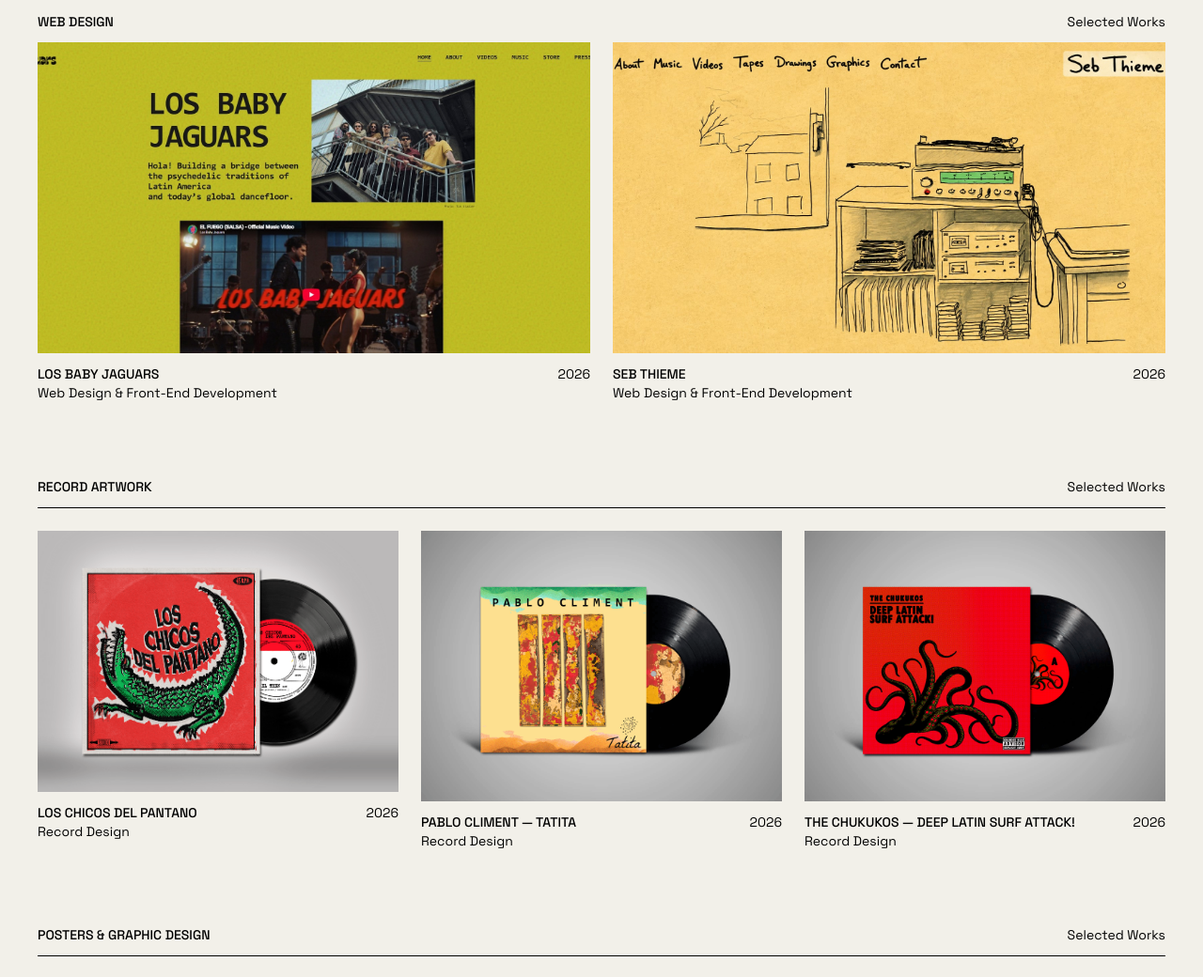
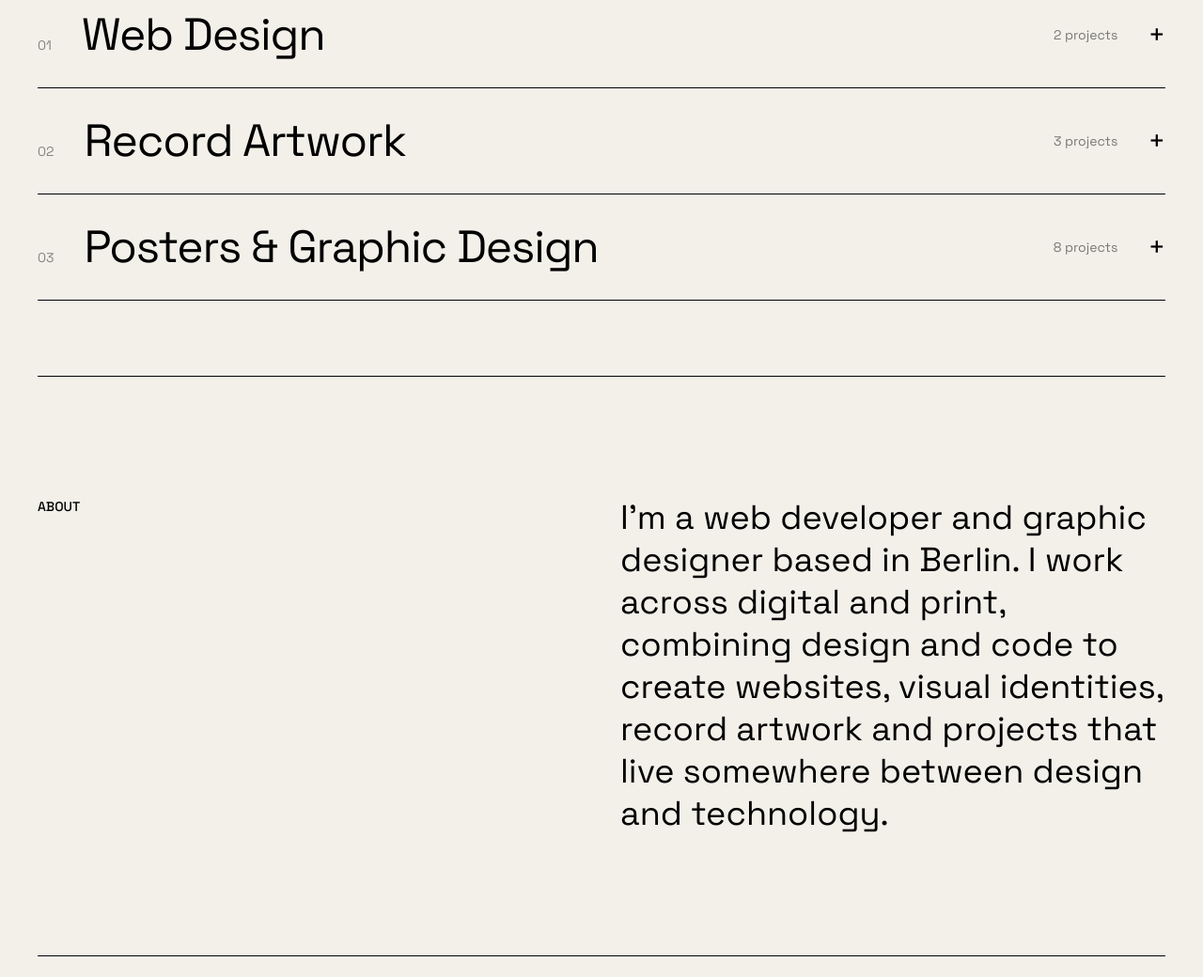
Before and after one commit to nachoguzman79/portfolio, a React app: page / in a window 1280 px wide. Shown: the part 1000-2040 px from the top of the page at 94% size. Built offline with nearby package versions, Linux system fonts and the light colour scheme; grey boxes are pictures that could not be loaded; the HTML template or start-up script is replaced by a standard one.

Commit message:
Add expandable portfolio categories

```diff
--- a/src/components/Work.jsx
+++ b/src/components/Work.jsx
@@ -1,19 +1,15 @@
 import { useState, useEffect } from 'react'
-
 import WebProject from './WebProject'
 import RecordProject from './RecordProject'
 import PosterProject from './PosterProject'
-
 import babyJaguars from '../assets/babyjaguars.jpg'
 import sebThieme from '../assets/sebthieme.jpg'
-
 import record01A from '../assets/record01A.png'
 import record01B from '../assets/record01B.png'
 import record02A from '../assets/record02A.png'
 import record02B from '../assets/record02B.png'
 import record03A from '../assets/record03A.png'
 import record03B from '../assets/record03B.png'
-
 import poster01 from '../assets/Poster01.png'
 import poster02 from '../assets/Poster02.png'
 import poster03 from '../assets/Poster03.jpg'
@@ -22,8 +18,6 @@ import poster06 from '../assets/Poster06.png'
 import poster07 from '../assets/Poster07.png'
 import poster08 from '../assets/Poster08.png'
 import poster09 from '../assets/Poster09.png'
-
-
 const webProjects = [
   {
     title: 'Los Baby Jaguars',
@@ -46,8 +40,6 @@ const webProjects = [
     technologies: 'React · Tailwind CSS',
   },
 ]
-
-
 const records = [
   {
     title: 'Los Chicos del Pantano',
@@ -68,8 +60,6 @@ const records = [
     year: '2026',
   },
 ]
-
-
 const posters = [
   { image: poster01, title: 'Poster 01' },
   { image: poster02, title: 'Poster 02' },
@@ -80,61 +70,68 @@ const posters = [
   { image: poster08, title: 'Poster 08' },
   { image: poster09, title: 'Poster 09' },
 ]
-
-
 function Work() {
+  const [openSections, setOpenSections] = useState([])
+  const toggleSection = (section) => {
+    setOpenSections((current) => current.includes(section)
+      ? current.filter((item) => item !== section)
+      : [...current, section])
+  }
+  const sectionHeader = (id, number, title, count) => (
+    <button
+      type="button"
+      aria-expanded={openSections.includes(id)}
+      aria-controls={`work-${id}`}
+      onClick={() => toggleSection(id)}
+      className="w-full flex items-center justify-between gap-4 py-6 md:py-8 border-b border-black text-left cursor-pointer group"
+    >
+      <span className="flex items-baseline gap-4 md:gap-8 min-w-0">
+        <span className="text-xs md:text-sm text-black/45">{number}</span>
+        <span className="text-2xl md:text-5xl font-normal tracking-tight group-hover:opacity-50 transition-opacity">{title}</span>
+      </span>
+      <span className="flex items-center gap-3 md:gap-8 shrink-0">
+        <span className="hidden sm:inline text-xs md:text-sm text-black/50">{count} projects</span>
+        <span className="text-2xl md:text-3xl font-light" aria-hidden="true">{openSections.includes(id) ? '−' : '+'}</span>
+      </span>
+    </button>
+  )
   const [selectedPoster, setSelectedPoster] = useState(null)
   const [selectedRecord, setSelectedRecord] = useState(null)
   const [selectedWebProject, setSelectedWebProject] = useState(null)
-
-
   /* POSTER NAVIGATION */
-
   const previousPoster = () => {
     setSelectedPoster((current) =>
       current === 0 ? posters.length - 1 : current - 1
     )
   }
-
   const nextPoster = () => {
     setSelectedPoster((current) =>
       current === posters.length - 1 ? 0 : current + 1
     )
   }
-
-
   /* RECORD NAVIGATION */
-
   const previousRecord = () => {
     setSelectedRecord((current) =>
       current === 0 ? records.length - 1 : current - 1
     )
   }
-
   const nextRecord = () => {
     setSelectedRecord((current) =>
       current === records.length - 1 ? 0 : current + 1
     )
   }
-
-
   /* WEB PROJECT NAVIGATION */
-
   const previousWebProject = () => {
     setSelectedWebProject((current) =>
       current === 0 ? webProjects.length - 1 : current - 1
     )
   }
-
   const nextWebProject = () => {
     setSelectedWebProject((current) =>
       current === webProjects.length - 1 ? 0 : current + 1
     )
   }
-
-
   /* KEYBOARD CONTROLS */
-
   useEffect(() => {
     if (
       selectedPoster === null &&
@@ -143,101 +140,61 @@ function Work() {
     ) {
       return
     }
-
     const handleKeyDown = (e) => {
-
       /* POSTERS */
-
       if (selectedPoster !== null) {
         if (e.key === 'ArrowLeft') {
           previousPoster()
         }
-
         if (e.key === 'ArrowRight') {
           nextPoster()
         }
       }
-
-
       /* RECORDS */
-
       if (selectedRecord !== null) {
         if (e.key === 'ArrowLeft') {
           previousRecord()
         }
-
         if (e.key === 'ArrowRight') {
           nextRecord()
         }
       }
-
-
       /* WEB PROJECTS */
-
       if (selectedWebProject !== null) {
         if (e.key === 'ArrowLeft') {
           previousWebProject()
         }
-
         if (e.key === 'ArrowRight') {
           nextWebProject()
         }
       }
-
-
       /* CLOSE */
-
       if (e.key === 'Escape') {
         setSelectedPoster(null)
         setSelectedRecord(null)
         setSelectedWebProject(null)
       }
     }
-
     window.addEventListener('keydown', handleKeyDown)
-
     return () => {
       window.removeEventListener('keydown', handleKeyDown)
     }
   }, [selectedPoster, selectedRecord, selectedWebProject])
-
-
   return (
     <section id="work" className="py-16 md:py-20">
-
-
       {/* SELECTED WORK HEADER */}
-
       <div className="flex justify-between items-end border-b border-black pb-3">
-
         <h2 className="text-sm font-medium uppercase">
           Selected Work
         </h2>
-
         <p className="text-sm">
           2020—2026
         </p>
-
       </div>
-
-
-      {/* WEB DESIGN */}
-
-      <div className="flex justify-between items-end mt-8 mb-3">
-
-        <p className="text-sm font-medium uppercase">
-          Web Design
-        </p>
-
-        <p className="text-sm">
-          Selected Works
-        </p>
-
-      </div>
-
-
-      <div className="grid grid-cols-1 md:grid-cols-2 gap-6">
-
+      {/* INTERACTIVE WORK CATEGORIES */}
+        {sectionHeader('web', '01', 'Web Design', webProjects.length)}
+        {openSections.includes('web') && (
+          <div id="work-web" className="grid grid-cols-1 md:grid-cols-2 gap-6 pt-6 pb-10">
             {webProjects.map((project, index) => (
               <WebProject
                 key={project.title}
@@ -248,29 +205,11 @@ function Work() {
                 onClick={() => setSelectedWebProject(index)}
               />
             ))}
-
           </div>
-
-
-      {/* RECORD DESIGN */}
-
-      <div className="mt-20">
-
-        <div className="flex justify-between items-end border-b border-black pb-3 mb-6">
-
-          <h2 className="text-sm font-medium uppercase">
-            Record Artwork
-          </h2>
-
-          <p className="text-sm">
-            Selected Works
-          </p>
-
-        </div>
-
-
-        <div className="grid grid-cols-1 md:grid-cols-3 gap-6">
-
+        )}
+        {sectionHeader('records', '02', 'Record Artwork', records.length)}
+        {openSections.includes('records') && (
+          <div id="work-records" className="grid grid-cols-1 md:grid-cols-3 gap-6 pt-6 pb-10">
             {records.map((record, index) => (
               <RecordProject
                 key={record.title}
@@ -281,31 +220,11 @@ function Work() {
                 onClick={() => setSelectedRecord(index)}
               />
             ))}
-
           </div>
-
-      </div>
-
-
-      {/* POSTERS & GRAPHIC DESIGN */}
-
-      <div className="mt-20">
-
-        <div className="flex justify-between items-end border-b border-black pb-3 mb-6">
-
-          <h2 className="text-sm font-medium uppercase">
-            Posters & Graphic Design
-          </h2>
-
-          <p className="text-sm">
-            Selected Works
-          </p>
-
-        </div>
-
-
-        <div className="grid grid-cols-2 md:grid-cols-4 gap-6">
-
+        )}
+        {sectionHeader('posters', '03', 'Posters & Graphic Design', posters.length)}
+        {openSections.includes('posters') && (
+          <div id="work-posters" className="grid grid-cols-2 md:grid-cols-4 gap-6 pt-6 pb-10">
             {posters.map((poster, index) => (
               <PosterProject
                 key={poster.title}
@@ -314,22 +233,15 @@ function Work() {
                 onClick={() => setSelectedPoster(index)}
               />
             ))}
-
           </div>
-
-      </div>
-
-
+        )}
         {/* WEB PROJECT LIGHTBOX */}
-
       {selectedWebProject !== null && (
         <div
           className="fixed inset-0 z-50 bg-[#f2f0e9] overflow-y-auto"
           onClick={() => setSelectedWebProject(null)}
         >
-
           {/* CLOSE */}
-
           <button
             onClick={() => setSelectedWebProject(null)}
             className="fixed top-6 right-6 text-black text-3xl cursor-pointer z-20"
@@ -337,10 +249,7 @@ function Work() {
           >
             ×
           </button>
-
-
           {/* PREVIOUS */}
-
           <button
             onClick={(e) => {
               e.stopPropagation()
@@ -351,58 +260,44 @@ function Work() {
           >
             ←
           </button>
-
-
           <div
             className="max-w-7xl mx-auto px-16 md:px-20 py-16 md:py-20"
             onClick={(e) => e.stopPropagation()}
           >
-
             {/* PROJECT INFO */}
-
             <div className="mb-12">
-
               <div className="flex justify-between items-end border-b border-black pb-3 mb-6">
                 <p className="text-sm font-medium uppercase">
                   Web Design
                 </p>
-
                 <p className="text-sm">
                   {webProjects[selectedWebProject].year}
                 </p>
               </div>
-
               <h2 className="text-5xl md:text-7xl lg:text-8xl font-medium uppercase leading-[0.9] tracking-tight max-w-5xl">
                 {webProjects[selectedWebProject].title}
               </h2>
-
               <div className="grid grid-cols-1 md:grid-cols-12 gap-y-8 md:gap-x-6 mt-10 md:mt-14 border-t border-black pt-5">
-
                 <div className="md:col-span-3">
                   <p className="text-xs uppercase mb-2">
                     Role
                   </p>
-
                   <p className="text-sm max-w-[15rem]">
                     {webProjects[selectedWebProject].role}
                   </p>
                 </div>
-
                 <div className="md:col-span-3">
                   <p className="text-xs uppercase mb-2">
                     Technologies
                   </p>
-
                   <p className="text-sm">
                     {webProjects[selectedWebProject].technologies}
                   </p>
                 </div>
-
                 <div className="md:col-span-6">
                   <p className="text-lg md:text-xl leading-snug max-w-xl">
                     {webProjects[selectedWebProject].description}
                   </p>
-
                   <a
                     href={webProjects[selectedWebProject].url}
                     target="_blank"
@@ -412,25 +307,16 @@ function Work() {
                     Visit Website ↗
                   </a>
                 </div>
-
               </div>
-
             </div>
-
-
             {/* WEBSITE IMAGE */}
-
             <img
               src={webProjects[selectedWebProject].image}
               alt={`${webProjects[selectedWebProject].title} website`}
               className="w-full h-auto"
             />
-
           </div>
-
-
           {/* NEXT */}
-
           <button
             onClick={(e) => {
               e.stopPropagation()
@@ -441,21 +327,15 @@ function Work() {
           >
             →
           </button>
-
         </div>
       )}
-
-
       {/* RECORD LIGHTBOX */}
-
       {selectedRecord !== null && (
         <div
           className="fixed inset-0 z-50 bg-black/90 flex items-center justify-center p-6 md:p-12"
           onClick={() => setSelectedRecord(null)}
         >
-
           {/* CLOSE */}
-
           <button
             onClick={() => setSelectedRecord(null)}
             className="absolute top-6 right-6 text-white text-3xl cursor-pointer z-10"
@@ -463,10 +343,7 @@ function Work() {
           >
             ×
           </button>
-
-
           {/* PREVIOUS */}
-
           <button
             onClick={(e) => {
               e.stopPropagation()
@@ -477,32 +354,23 @@ function Work() {
           >
             ←
           </button>
-
-
           {/* FRONT + BACK */}
-
           <div
             className="flex flex-col md:flex-row items-center justify-center gap-4 md:gap-6 w-full h-full"
             onClick={(e) => e.stopPropagation()}
           >
-
             <img
               src={records[selectedRecord].front}
               alt={`${records[selectedRecord].title} front cover`}
               className="max-w-full md:max-w-[42%] max-h-[80vh] object-contain"
             />
-
             <img
               src={records[selectedRecord].back}
               alt={`${records[selectedRecord].title} back cover`}
               className="max-w-full md:max-w-[42%] max-h-[80vh] object-contain"
             />
-
           </div>
-
-
           {/* NEXT */}
-
           <button
             onClick={(e) => {
               e.stopPropagation()
@@ -513,21 +381,15 @@ function Work() {
           >
             →
           </button>
-
         </div>
       )}
-
-
       {/* POSTER LIGHTBOX */}
-
       {selectedPoster !== null && (
         <div
           className="fixed inset-0 z-50 bg-black/90 flex items-center justify-center p-6 md:p-12"
           onClick={() => setSelectedPoster(null)}
         >
-
           {/* CLOSE */}
-
           <button
             onClick={() => setSelectedPoster(null)}
             className="absolute top-6 right-6 text-white text-3xl cursor-pointer z-10"
@@ -535,10 +397,7 @@ function Work() {
           >
             ×
           </button>
-
-
           {/* PREVIOUS */}
-
           <button
             onClick={(e) => {
               e.stopPropagation()
@@ -549,20 +408,14 @@ function Work() {
           >
             ←
           </button>
-
-
           {/* IMAGE */}
-
           <img
             src={posters[selectedPoster].image}
             alt={posters[selectedPoster].title}
             onClick={(e) => e.stopPropagation()}
             className="max-w-full max-h-full object-contain"
           />
-
-
           {/* NEXT */}
-
           <button
             onClick={(e) => {
               e.stopPropagation()
@@ -573,12 +426,9 @@ function Work() {
           >
             →
           </button>
-
         </div>
       )}
-
     </section>
   )
 }
-
 export default Work
```
Lines whose indentation alone changed are shown as unchanged.
